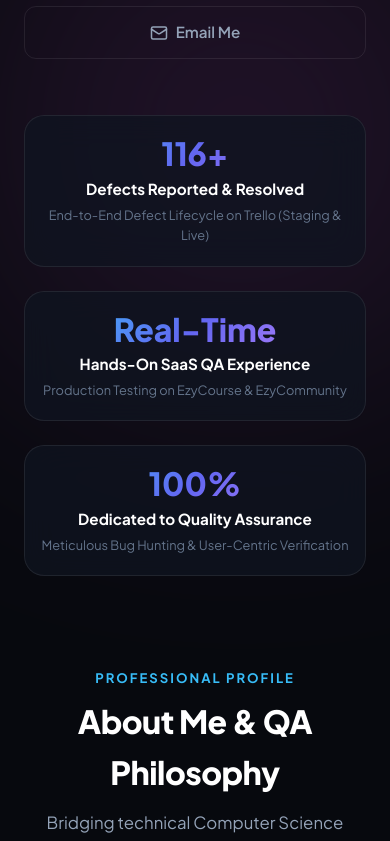
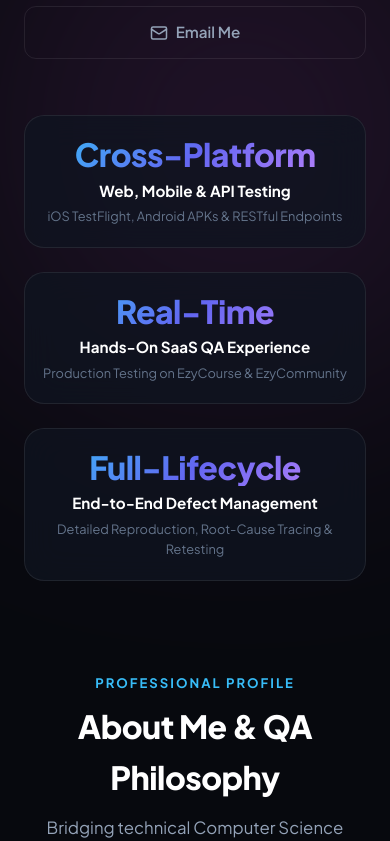
Before and after one commit to sojibahmed007/portfolio_sojib, a React (Vite) app: page / in a window 390 px wide. Shown: the part 1020-1861 px from the top of the page. Built offline with nearby package versions, Linux system fonts and the light colour scheme; no server answers.

Commit message:
feat: upgrade hero stat card from raw 116+ to Cross-Platform Web, Mobile & API Testing

```diff
--- a/src/App.jsx
+++ b/src/App.jsx
@@ -246,12 +246,12 @@ const App = () => {
     return () => document.removeEventListener('mousedown', handleClickOutside);
   }, []);
 
-  // Stats: 3 High-Impact Cards (Updated: Full Defect Lifecycle, Real-Time SaaS QA & Dedicated SQA Mindset)
+  // Stats: 3 High-Impact Cards (Cross-Platform, Real-Time SaaS QA, Full-Lifecycle Defect Management)
   const stats = [
     {
-      value: '116+',
-      label: 'Defects Reported & Resolved',
-      sub: 'End-to-End Defect Lifecycle on Trello (Staging & Live)'
+      value: 'Cross-Platform',
+      label: 'Web, Mobile & API Testing',
+      sub: 'iOS TestFlight, Android APKs & RESTful Endpoints'
     },
     {
       value: 'Real-Time',
@@ -259,9 +259,9 @@ const App = () => {
       sub: 'Production Testing on EzyCourse & EzyCommunity'
     },
     {
-      value: '100%',
-      label: 'Dedicated to Quality Assurance',
-      sub: 'Meticulous Bug Hunting & User-Centric Verification'
+      value: 'Full-Lifecycle',
+      label: 'End-to-End Defect Management',
+      sub: 'Detailed Reproduction, Root-Cause Tracing & Retesting'
     }
   ];
 
@@ -809,7 +809,7 @@ const App = () => {
             <div className="about-metrics-strip">
               <div className="about-metric-pill">
                 <ShieldCheck size={16} className="text-cyan-400" />
-                <span>116+ Defect Tickets Verified</span>
+                <span>Production Defect Lifecycle &amp; Verification</span>
               </div>
               <div className="about-metric-pill">
                 <Smartphone size={16} className="text-purple-400" />
--- a/src/index.css
+++ b/src/index.css
@@ -714,10 +714,11 @@ body {
 }
 
 .stat-value {
-  font-size: 2.75rem;
+  font-size: clamp(1.75rem, 2.5vw, 2.35rem);
   font-weight: 800;
-  line-height: 1.1;
+  line-height: 1.15;
   margin-bottom: 0.35rem;
+  letter-spacing: -0.5px;
 }
 
 .stat-label {
```
